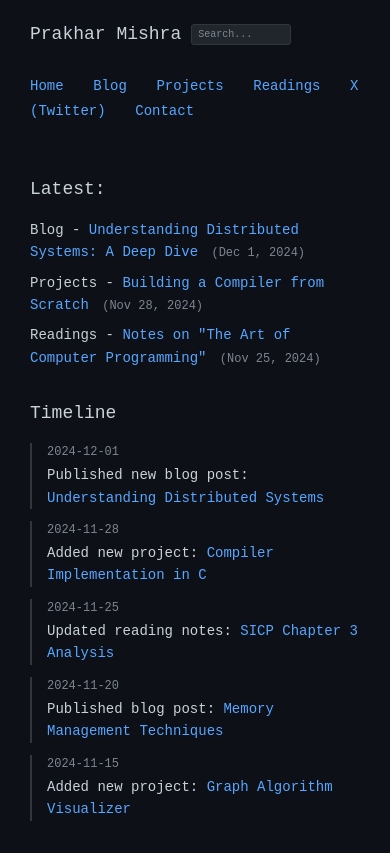
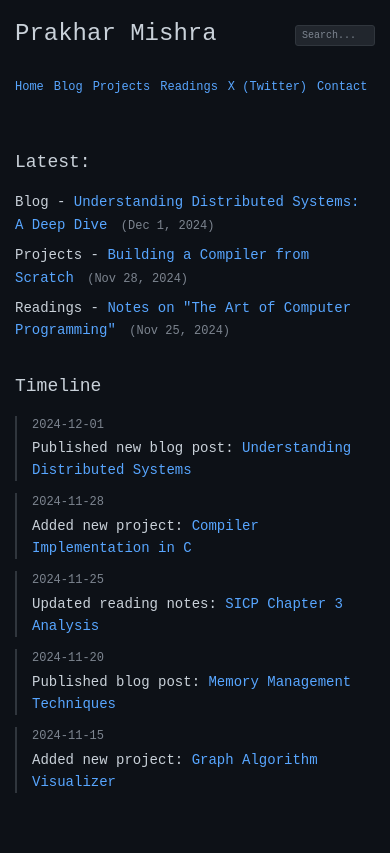
Before and after one commit to prakhars-website/website, a plain HTML site: page index.html in a window 390 px wide. Drawn offline with Linux system fonts and the light colour scheme.

Commit message:
Update index.html

```diff
--- a/index.html
+++ b/index.html
@@ -28,9 +28,9 @@
 
         .header-top {
             display: flex;
+            justify-content: space-between;
             align-items: baseline;
             margin-bottom: 15px;
-            gap: 20px;
         }
 
         .search-container {
@@ -59,11 +59,17 @@
             color: #7d8590;
         }
 
+        nav {
+            display: flex;
+            flex-wrap: wrap;
+            gap: 15px;
+        }
+
         nav a {
             color: #58a6ff;
             text-decoration: none;
-            margin-right: 20px;
             font-size: 14px;
+            white-space: nowrap;
         }
 
         nav a:hover {
@@ -137,34 +143,42 @@
 
         /* Mobile responsiveness */
         @media (max-width: 600px) {
-            .header-top {
-                gap: 15px;
+            body {
+                padding: 15px 20px;
             }
 
             .search-bar {
-                width: 120px;
+                width: 100px;
                 font-size: 11px;
                 padding: 5px 8px;
             }
 
-            h1 {
-                font-size: 20px;
+            nav {
+                gap: 12px;
+            }
+
+            nav a {
+                font-size: 13px;
             }
         }
 
         @media (max-width: 480px) {
-            .header-top {
-                gap: 10px;
+            body {
+                padding: 15px 15px;
             }
 
             .search-bar {
-                width: 100px;
+                width: 80px;
                 font-size: 10px;
                 padding: 4px 6px;
             }
 
-            h1 {
-                font-size: 18px;
+            nav {
+                gap: 10px;
+            }
+
+            nav a {
+                font-size: 12px;
             }
         }
     </style>
```
